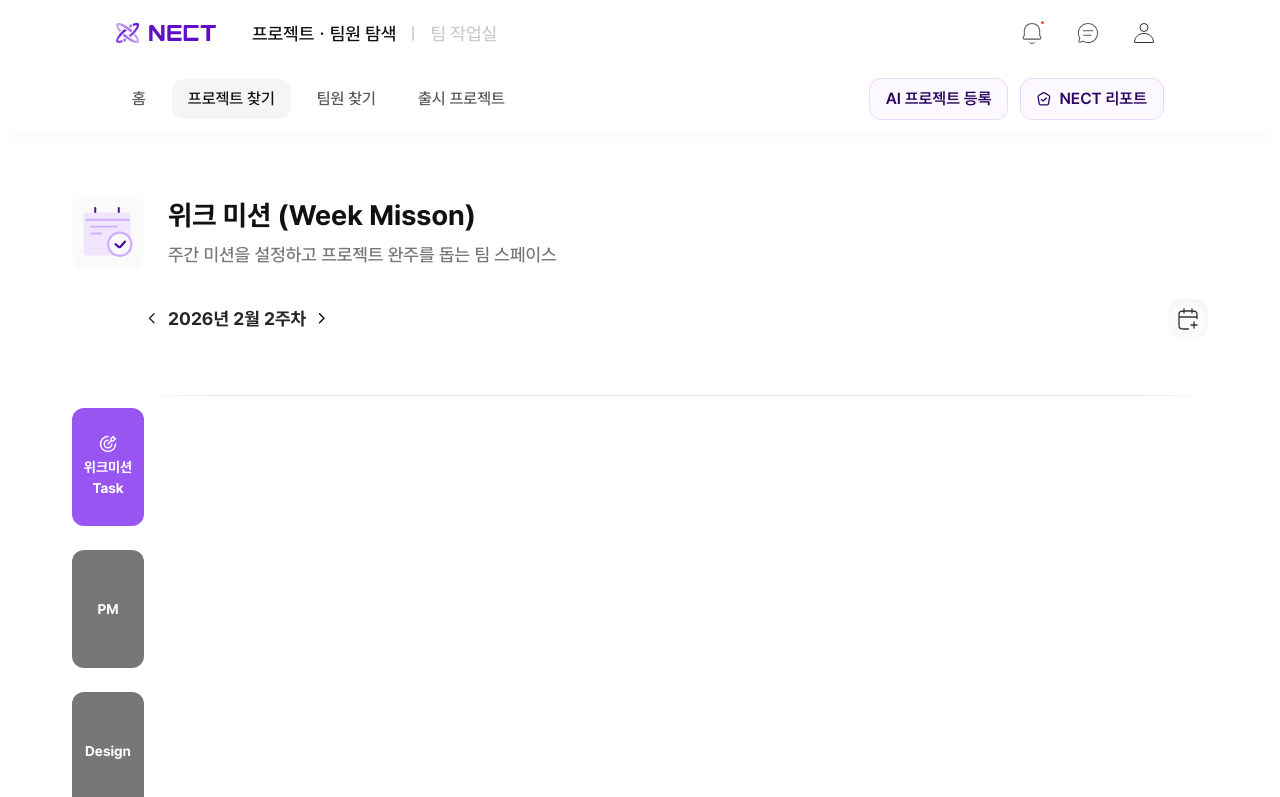
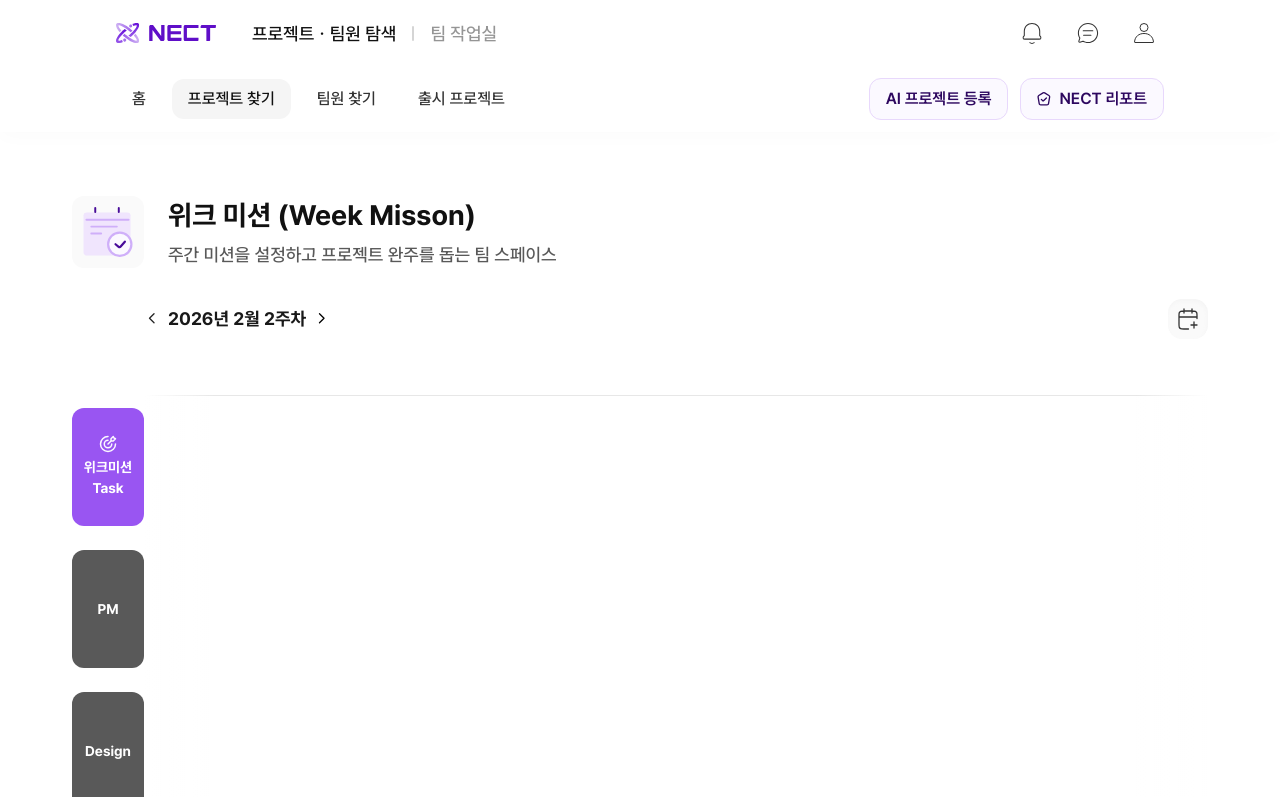
Before and after one commit to UMC-NECT/Nect-Web, a React (Vite) app: page /week-mission in a window 1280 px wide. Shown: the top 797 px of the page. Built offline with nearby package versions, Linux system fonts and the light colour scheme.

Commit message:
fix: 컬러 시스템 정리 및 최신화

```diff
--- a/src/index.css
+++ b/src/index.css
@@ -83,43 +83,27 @@ button:disabled {
 	--color-neutral-50: #fafafa;
 	--color-neutral-100: #f5f5f5;
 	--color-neutral-200: #e7e7e7;
-	--color-neutral-300: #e0e0e0;
-	--color-neutral-400: #cccccc;
-	--color-neutral-500: #959595;
-	--color-neutral-600: #777777;
-	--color-neutral-700: #595959;
-	--color-neutral-800: #272727;
+	--color-neutral-300: #cccccc;
+	--color-neutral-400: #959595;
+	--color-neutral-500: #767676;
+	--color-neutral-600: #595959;
+	--color-neutral-700: #333333;
+	--color-neutral-800: #191919;
 	--color-neutral-900: #111111;
-
-	--color-semantic-50: #fffbfb;
-	--color-semantic-100: #fef2f2;
-	--color-semantic-200: #ffebee;
-	--color-semantic-300: #ffccd2;
-	--color-semantic-400: #f49898;
-	--color-semantic-500: #eb6f70;
-	--color-semantic-600: #f64c4c;
-	--color-semantic-700: #ec2d30;
-
-	--color-social-kakao: #fee500;
-
-	--color-semantic-purple: #e8d8fc;
-	--color-semantic-pink: #ffe0f1;
-	--color-semantic-blue: #e5ebff;
-	--color-semantic-green: #e4f5ec;
-	--color-semantic-yellow: #fff4db;
-	--color-semantic-gray: #F7F7FA;
-
-
-	--color-danger-600: #666666;
-	--color-danger-700: #ec2d30;
 
 	--color-status-error: #FF7F38;
 	--color-status-success: #009444;
+	--color-status-complete: #2883DE;
 	--color-status-progress: #FFEB63;
-	--color-status-complete: #2883DE;
 	--color-status-info-cool-gray-deep: #71717F;
+	--color-status-info-cool-gray-neutral: #ADADBB;
 	--color-status-info-cool-gray-light: #DADAE8;
-	--color-status-info-cool-gray-neutral: #ADADBB;
+	--color-status-info-cool-gray-50: #f0f0f6;
+
+	--color-bg-blue: #E9F3FC;
+	--color-bg-yellow: #FDF5E4;
+	--color-bg-green: #EDF6F1;
+	--color-bg-gray: #F7F7FA;
 
 	--color-roletag-purple: #E8D8FC;
 	--color-roletag-purple-deep: #C494FF;
@@ -135,26 +119,16 @@ button:disabled {
 	--color-roletag-yellow-deep: #F8C08B;
 	--color-roletag-gray: #EDEDED;
 
-	--color-social-kakao: #FEE500;
+	--color-danger-50: #fffbfb;
+	--color-danger-100: #fef2f2;
+	--color-danger-200: #ffebee;
+	--color-danger-300: #ffccd2;
+	--color-danger-400: #f49898;
+	--color-danger-500: #eb6f70;
+	--color-danger-600: #f64c4c;
+	--color-danger-700: #ec2d30;
 
-	--color-bg-blue: #E9F3FC;
-	--color-bg-yellow: #FDF5E4;
-	--color-bg-green: #EDF6F1;
-	--color-bg-gray: #F7F7FA;
-
-	--color-tag-purple: #E8D8FC;
-	--color-tag-purple-deep: #C494FF;
-	--color-tag-pink: #FFE0F1;
-	--color-tag-pink-deep: #FF94CC;
-	--color-tag-orange: #FFE0E0;
-	--color-tag-orange-deep: #FF9494;
-	--color-tag-blue: #E5EBFF;
-	--color-tag-blue-deep: #94AAFF;
-	--color-tag-green: #E4F5EC;
-	--color-tag-green-deep: #8CDB92;
-	--color-tag-yellow: #FFF4DB;
-	--color-tag-yellow-deep: #F8C08B;
-	--color-tag-gray: #EDEDED;
+	--color-social-kakao: #fee500;
 
 	--shadow-inner-neutral-1: inset 0 1.3px 3px 0 rgba(228, 228, 228, 0.2), inset 0 3px 6px 0 rgba(228, 228, 228, 0.2);
 	--shadow-inner-neutral-2: inset -1px 2.5px 4px 0 rgba(228, 228, 228, 0.2);
```
